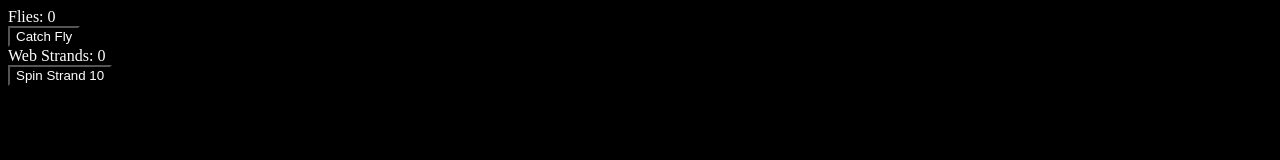
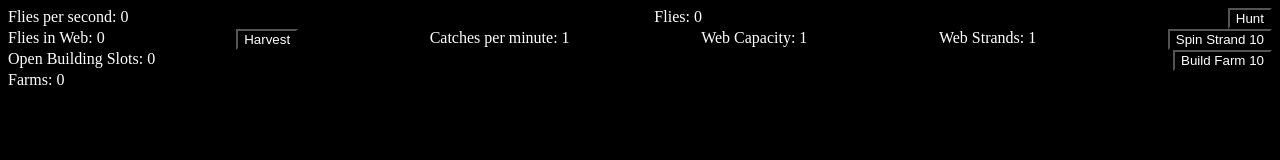
Before and after one commit to tk821/Spidle-Frenzy, a plain HTML site: page index.html in a window 1280 px wide. Drawn offline with Linux system fonts and the light colour scheme.

Commit message:
revamped UI, changed direction of game generally

```diff
--- a/index.html
+++ b/index.html
@@ -8,22 +8,78 @@
     <script src="script.js" defer></script>
 </head>
 <body>
-    <div id="flies">
-        Flies: 0
+    <div class="web row">
+        <div>
+            Flies per second:
+            <span id="fps">
+                0
+            </span>
+        </div>
+        <div>
+            Flies:
+            <span class="flies counter">
+                0
+            </span>
+        </div>
+        <button class="flies button hunt">
+            Hunt
+        </button>
+
+
     </div>
-    <button id="catch">
-        Catch Fly
-    </button>
 
-    <div>
-        Web Strands:
-        <span class="strand counter"> 0 </span>
+    <div class="web row">
+        <div>
+            Flies in Web:
+            <span class="web flies-in-web">
+                0
+            </span>
+        </div>
+        <button class="web harvest">
+            Harvest
+        </button>
+        <div>
+            Catches per minute:
+            <span class="web cpm">
+                1
+            </span>
+        </div>
+        <div >
+            Web Capacity:
+            <span  class="web max-flies">
+                1
+            </span>
+        </div>
+        <div>
+            Web Strands:
+            <span class="web strand counter"> 1 </span>
+        </div>
+        <button class="web strand button">
+            Spin Strand
+            <span class="web strand cost"> 10 </span>
+        </button>
     </div>
-    <button class="strand button">
-        Spin Strand
-        <span class="strand cost"> 10 </span>
-    </button>
 
+    <div class="buy-buildings row">
+        <div>
+            Open Building Slots:
+            <span class="buildings slots"> 0 </span>
+        </div>
+        <div class="farm column">
+            <button class="farm button"> Build Farm
+                <span class="farm cost"> 10 </span>
+            </button>
+        </div>
+    </div>
+
+    <div class="list-buildings row">
+        <div>
+            Farms:
+            <span class="farm counter">
+                0
+            </span>
+        </div>
+    </div>
 
 </body>
 </html>
--- a/script.js
+++ b/script.js
@@ -10,9 +10,10 @@ const game = {
         {
             strands : {
                 cost : 10,
-                counter : 0,
-                perSecond : 0.1 //how much each strand gives per second (base)
+                counter : 1,
+                perMinute : 1 //how much each strand gives per minute (base)
             },
+
             modifiers : [],
         }
     ],
@@ -24,16 +25,18 @@ const game = {
 };
 
 
-const fliesCounter = document.getElementById("flies");
-const catchButton = document.getElementById("catch");
+const fliesCounter = document.querySelector(".flies.counter");
+const hunt = document.querySelector(".flies.button.hunt");
 const spinStrandButton = document.querySelector(".strand.button");
 const strandCounter = document.querySelector(".strand.counter");
 const strandCost = document.querySelector(".strand.cost");
+const fps = document.getElementById("fps");
 
 
 function tick() {
     const ticksPerSecond = 20;
     game.flies.counter += game.flies.perSecond / ticksPerSecond;
+
     updateUI();
 }
 
@@ -59,16 +62,21 @@ function upgrade(type, counterUI, costUI) {
     counterUI.textContent = type.counter;
     costUI.textContent = Math.ceil(type.cost);
     calculatePerSecond();
+    updateFPS();
     updateUI();
+}
+
+function updateFPS() {
+    fps.textContent = Math.floor(game.flies.perSecond * 10)/10;
 }
 
 
 function updateUI() {
-    fliesCounter.textContent = "Flies: " + Math.floor(game.flies.counter);
+    fliesCounter.textContent = Math.floor(game.flies.counter);
 }
 
 
-catchButton.addEventListener("click", () => {
+hunt.addEventListener("click", () => {
     game.flies.counter += game.clickPower;
     updateUI();
 });
--- a/style.css
+++ b/style.css
@@ -2,3 +2,15 @@
     background-color: black;
     color: white;
 }
+
+body {
+    display: flex;
+    justify-content: space-between;
+    flex-direction: column;
+
+}
+
+.row {
+    display: flex;
+    justify-content: space-between;
+}
```
